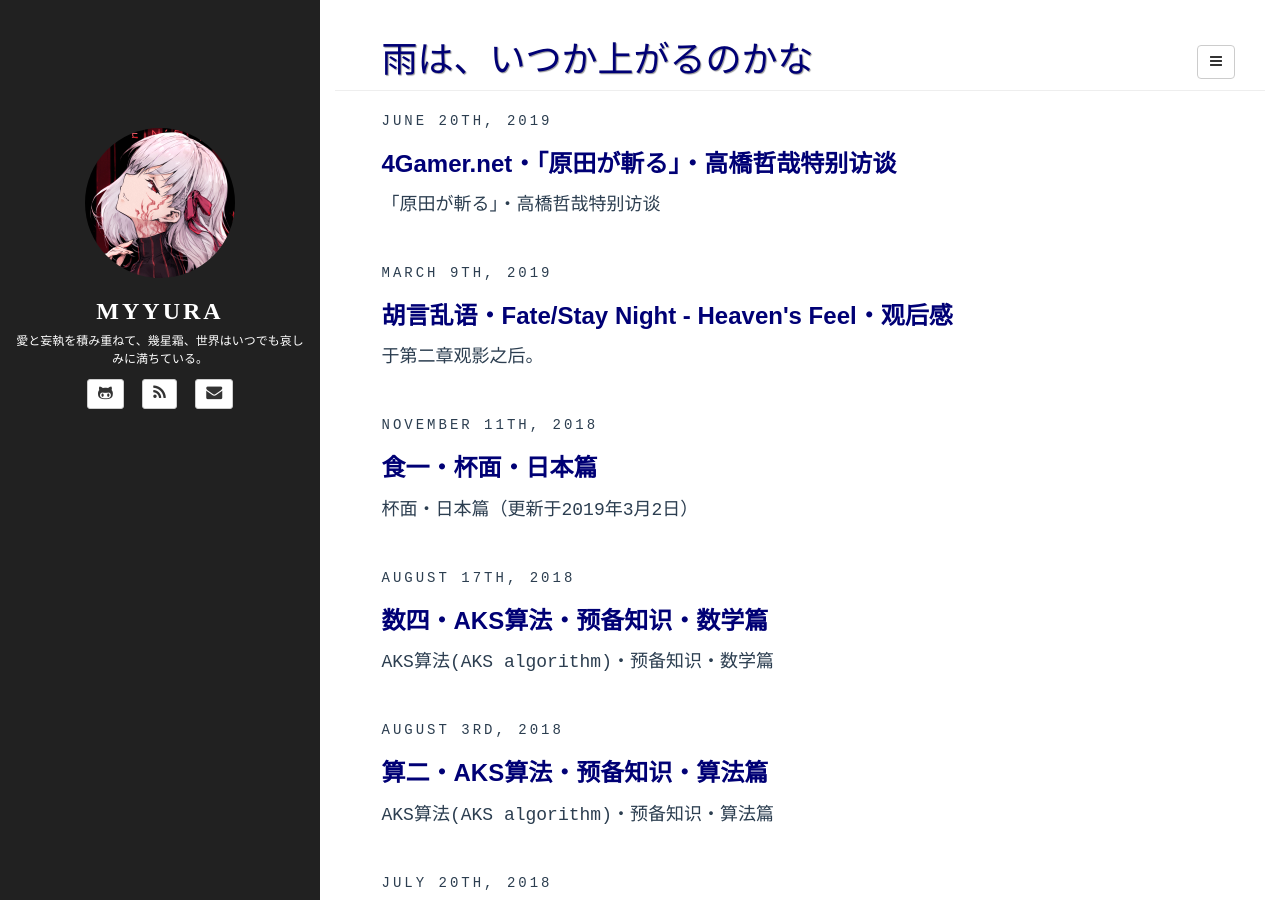
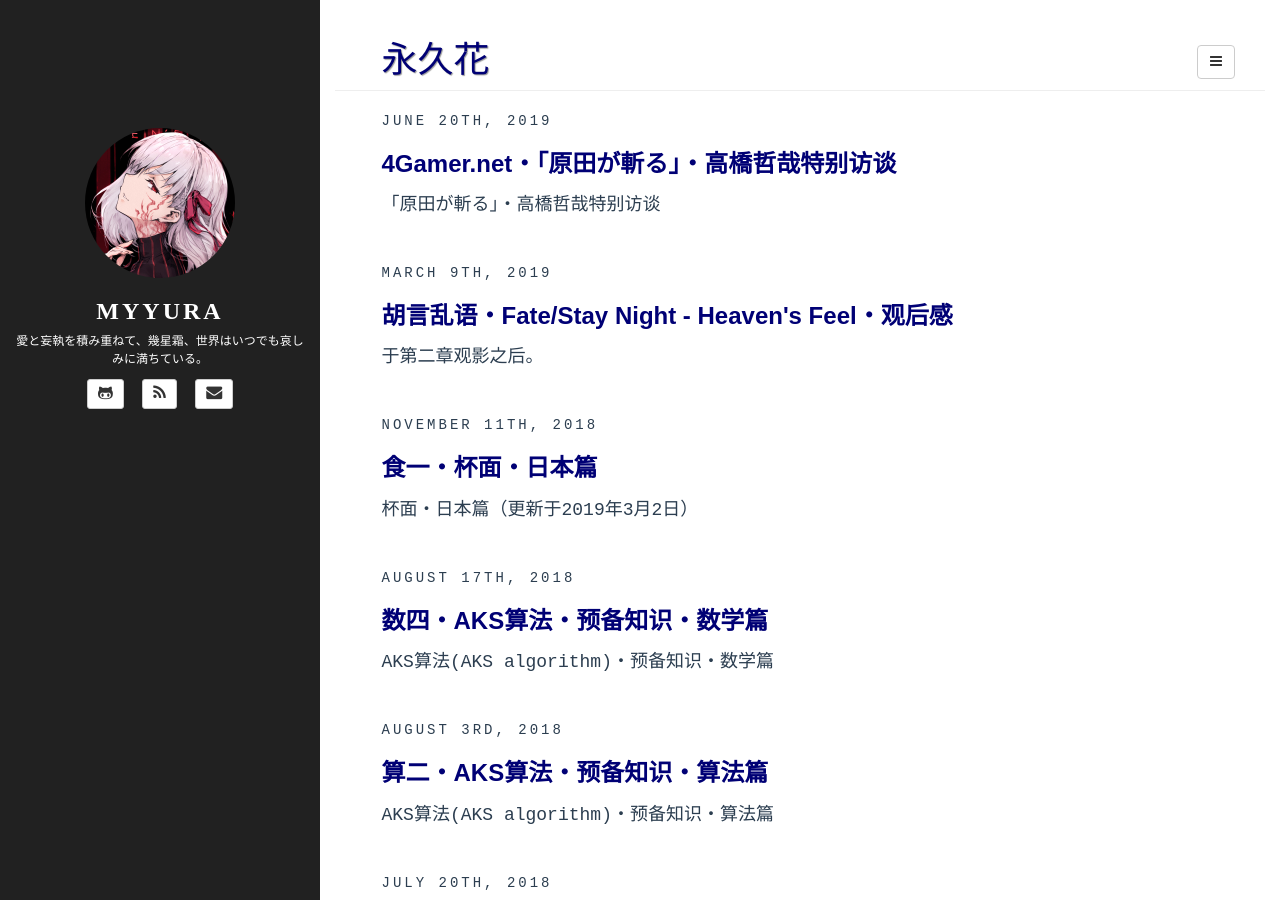
Before and after one commit to Myyura/myyura.github.io, a Jekyll site: the page built from index.html, in a window 1280 px wide and 900 px high. Built offline with Jekyll 4.4.1, drawn with Linux system fonts in a browser that asks for light colours; a script that is not in the unit is left out; the list of posts is cut into pages by our own code.

Commit message:
Change the title

```diff
--- a/_config.yml
+++ b/_config.yml
@@ -12,7 +12,7 @@ defaults:
     scope:
       path: "" # empty string for all files
     values:
-      title: "雨は、いつか上がるのかな"
+      title: "永久花"
 
 description: Myyura
 # gavatar头像及Favicon
```
